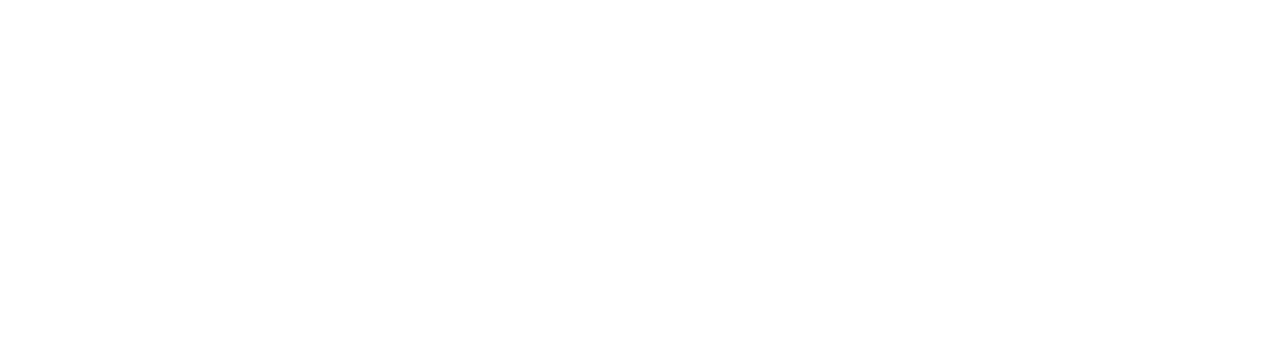
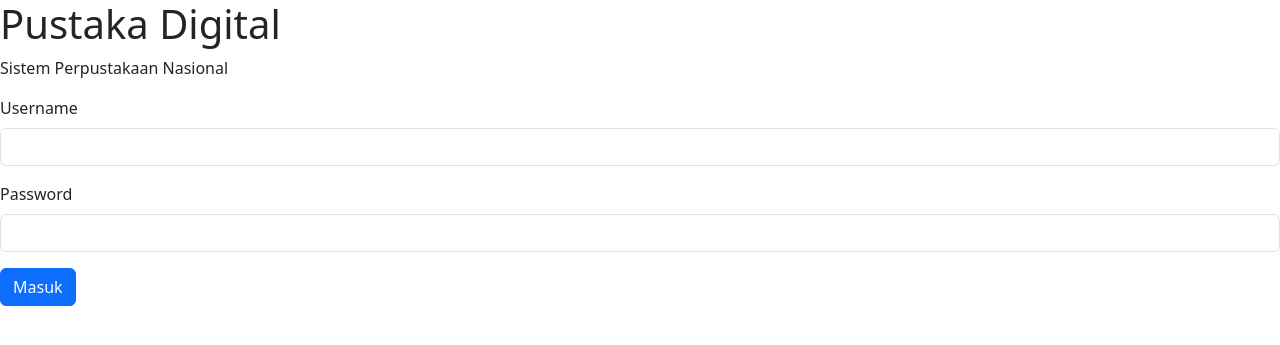
Before and after one commit to Wedneszay/124250013_Latres, a PHP site: page / in a window 1280 px wide. Before the commit the part shown is empty. Shown: the top 345 px of the page. Run offline with PHP 8.4, Linux system fonts and the light colour scheme.

Commit message:
Membuat page index.php untuk login

```diff
--- a/index.php
+++ b/index.php
@@ -1,11 +1,43 @@
+<?php
+session_start();
+?>
+
 <!DOCTYPE html>
 <html lang="en">
 <head>
     <meta charset="UTF-8">
     <meta name="viewport" content="width=device-width, initial-scale=1.0">
     <title>Pustaka Digital</title>
+    <link href="https://cdn.jsdelivr.net/npm/bootstrap@5.3.8/dist/css/bootstrap.min.css" rel="stylesheet" integrity="sha384-sRIl4kxILFvY47J16cr9ZwB07vP4J8+LH7qKQnuqkuIAvNWLzeN8tE5YBujZqJLB" crossorigin="anonymous">
+    <link rel="stylesheet" href="stylepustaka.css">
 </head>
 <body>
-
+    <main class="wrapper-form">
+        <form action="proses_login.php" method="POST">
+            <div class="form-login">
+                <div class="title-form">
+                    <h1>Pustaka Digital</h1>
+                    <p>Sistem Perpustakaan Nasional</p>
+                </div>
+                <?php
+                if (isset($_SESSION['loginError'])) { ?>
+                    <div class="alert alert-danger text-center" role="alert" style="font-size: 0.8rem;">
+                        <?php echo $_SESSION['loginError'];
+                        unset($_SESSION['loginError']); ?>
+                    </div>
+                <?php
+                } ?>
+                <div class="mb-3">
+                    <label for="exampleFormControlInput1" class="form-label">Username</label>
+                    <input type="text" class="form-control" id="exampleFormControlInput1" name="username">
+                </div>
+                <div class="mb-3">
+                    <label for="inputPassword5" class="form-label">Password</label>
+                    <input type="password" id="inputPassword5" class="form-control" name="password" aria-describedby="passwordHelpBlock">
+                </div>
+                <button class="btn btn-primary" type="submit">Masuk</button>
+            </div>
+        </form>
+    </main>
 </body>
 </html>
```
